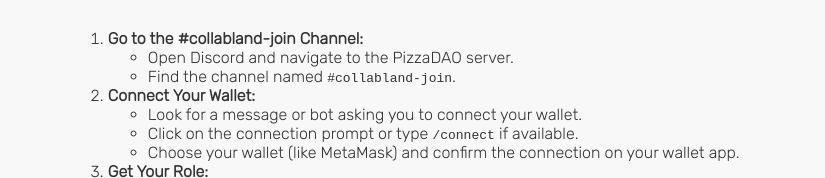
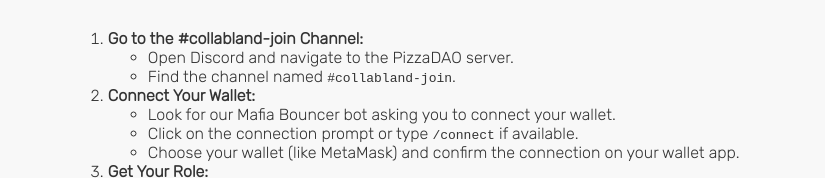
Before and after one commit to scrimmageproductions/ProposalRecipe2, a plain HTML site: page index.html in a window 1280 px wide. Shown: the part 958-1136 px from the top of the page, without its empty margins (231-1056 px from the left). Drawn offline with Linux system fonts and the light colour scheme.

Commit message:
Update index.html

```diff
--- a/index.html
+++ b/index.html
@@ -260,7 +260,7 @@ img{
         <li>
             <strong>Connect Your Wallet:</strong>
             <ul>
-                <li>Look for a message or bot asking you to connect your wallet.</li>
+                <li>Look for our Mafia Bouncer bot asking you to connect your wallet.</li>
                 <li>Click on the connection prompt or type <code>/connect</code> if available.</li>
                 <li>Choose your wallet (like MetaMask) and confirm the connection on your wallet app.</li>
             </ul>
```
